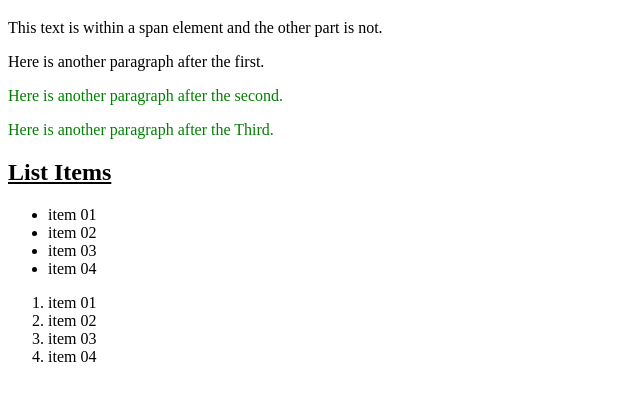
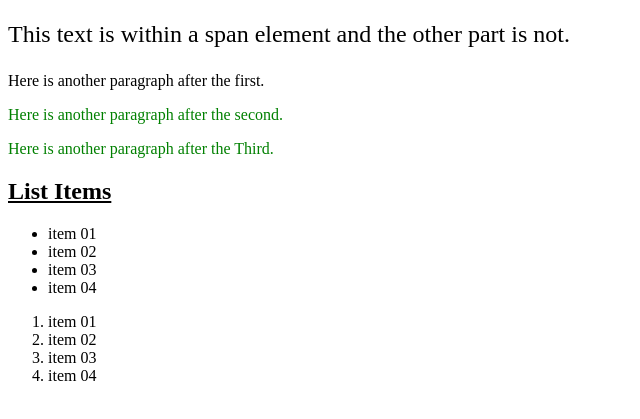
Before and after one commit to Austin-Conner/CIS118FALL2022-Conner, a plain HTML site: page Ch5/06-selectors_combinators.html in a window 1280 px wide. Shown: the part 61-480 px from the top of the page, without its empty margins (0-640 px from the left). Drawn offline with Linux system fonts and the light colour scheme.

Commit message:
formatting

```diff
--- a/Ch5/06-selectors_combinators.html
+++ b/Ch5/06-selectors_combinators.html
@@ -10,9 +10,13 @@
 	/*Descendant ( ) Selector */
 
 	/*Child (>) Selector */
-	div>p {color: green;}
+	div>p {
+		color: green;
+	}
 	/*Adjacent (+) Sibling Selector */
-
+	h1+p {
+		font-size: 24px;
+	}
 	/*General (~) Sibling Selector */
 
 	</style>
```
